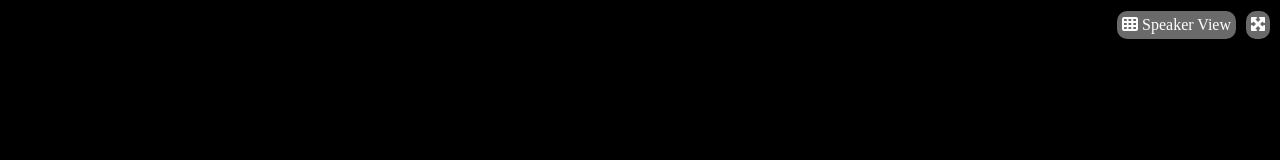
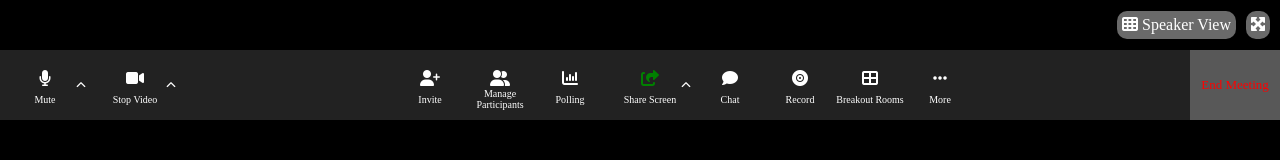
Before and after one commit to Gas9220/html-css-zoom, a plain HTML site: page index.html in a window 1280 px wide. Drawn offline with Linux system fonts and the light colour scheme.

Commit message:
Completato il footer

```diff
--- a/css/style.css
+++ b/css/style.css
@@ -31,6 +31,11 @@ body {
     background-color: black;
 }
 
+footer {
+    background-color: rgb(34, 34, 34);
+    height: 70px;
+}
+
 /*
 --------
 Header
@@ -47,3 +52,67 @@ Header
     padding: 5px;
     border-radius: 10px;
 }
+
+/*
+--------
+Footer
+--------
+*/
+
+.footer-elements, .left-elements, .middle-elements, .right-elements {
+    display: flex;
+}
+
+.footer-elements {
+    justify-content: space-between;
+}
+
+.footer-element {
+    height: 70px;
+    position: relative;
+}
+
+.footer-element.big {
+    width: 90px;
+}
+
+.footer-element.small {
+    width: 70px;
+}
+
+.footer-element > * {
+    position: absolute;
+    left: 50%;
+    top: 50%;
+    transform: translate(-50%, -50%);
+}
+
+.footer-element > i:first-child {
+    top: 40%;
+}
+
+.footer-element > span {
+    top: 70%;
+    font-size: 10px;
+    width: 100%;
+    text-align: center;
+}
+
+.more-options {
+    left: 90%;
+    font-size: 10px;
+}
+
+.middle-elements .footer-element.big i:first-child {
+    color: green;
+}
+
+.right-elements .footer-element span {
+    top: 50%;
+    color: red;
+    font-size: 13px;
+}
+
+.right-elements .footer-element:last-child {
+    background-color: rgb(211, 211, 211, 0.3);
+}
--- a/index.html
+++ b/index.html
@@ -40,7 +40,64 @@
     <!-- /Main -->
 
     <!-- Footer -->
-    <footer></footer>
+    <footer>
+        <div class="footer-elements">
+            <div class="left-elements">
+                <div class="footer-element big">
+                    <i class="fa-solid fa-microphone"></i>
+                    <span>Mute</span>
+                    <i class="fa-solid fa-chevron-up more-options"></i>
+                </div>
+                <div class="footer-element big">
+                    <i class="fa-solid fa-video"></i>
+                    <span>Stop Video</span>
+                    <i class="fa-solid fa-chevron-up more-options"></i>
+                </div>
+            </div>
+
+            <div class="middle-elements">
+                <div class="footer-element small">
+                    <i class="fa-solid fa-user-plus"></i>
+                    <span>Invite</span>
+                </div>
+                <div class="footer-element small">
+                    <i class="fa-solid fa-user-group"></i>
+                    <span>Manage Participants</span>
+                </div>
+                <div class="footer-element small">
+                    <i class="fa-solid fa-chart-column"></i>
+                    <span>Polling</span>
+                </div>
+                <div class="footer-element big">
+                    <i class="fa-solid fa-share-from-square"></i>
+                    <span>Share Screen</span>
+                    <i class="fa-solid fa-chevron-up more-options"></i>
+                </div>
+                <div class="footer-element small">
+                    <i class="fa-solid fa-comment"></i>
+                    <span>Chat</span>
+                </div>
+                <div class="footer-element small">
+                    <i class="fa-solid fa-record-vinyl"></i>
+                    <span>Record</span>
+                </div>
+                <div class="footer-element small">
+                    <i class="fa-solid fa-table-cells-large"></i>
+                    <span>Breakout Rooms</span>
+                </div>
+                <div class="footer-element small">
+                    <i class="fa-solid fa-ellipsis"></i>
+                    <span>More</span>
+                </div>
+            </div>
+
+            <div class="right-elements">
+                <div class="footer-element big">
+                    <span>End Meeting</span>
+                </div>
+            </div>
+        </div>
+    </footer>
     <!-- /Footer -->
 
 </body>
```
